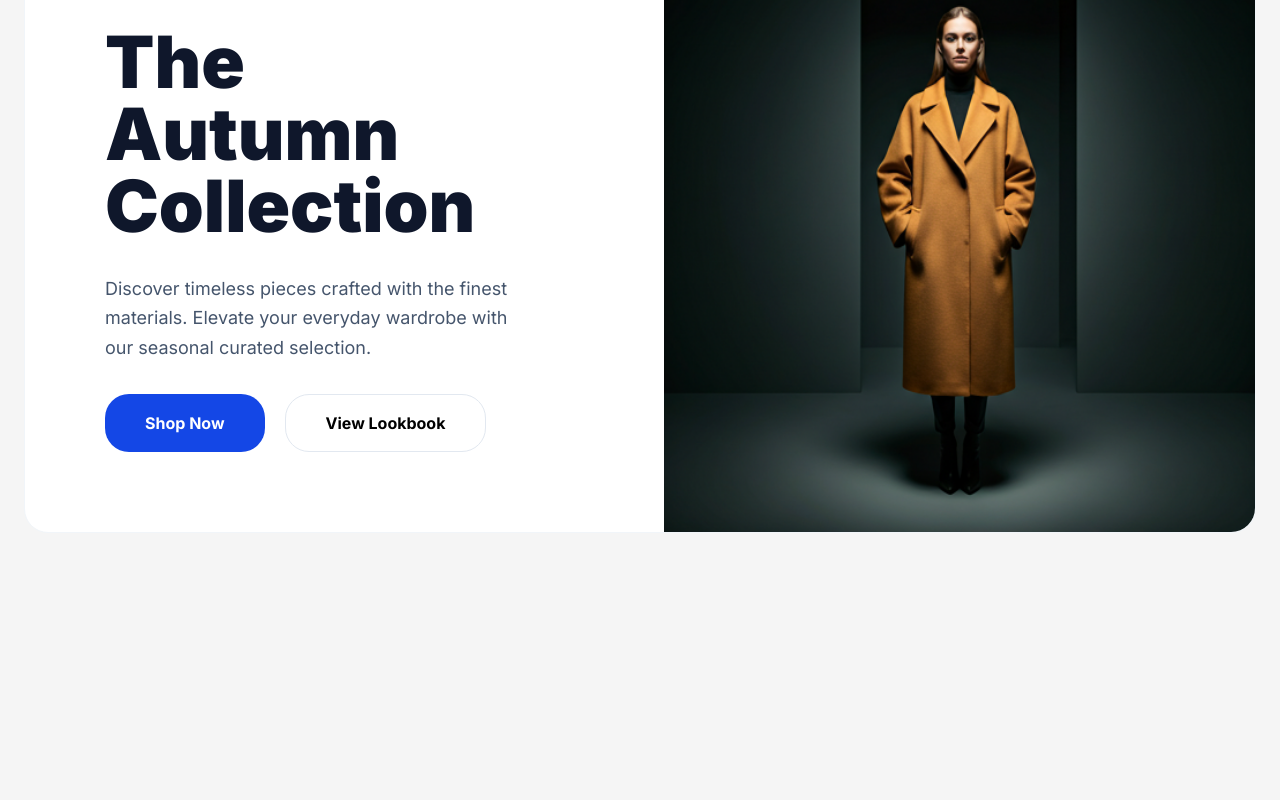
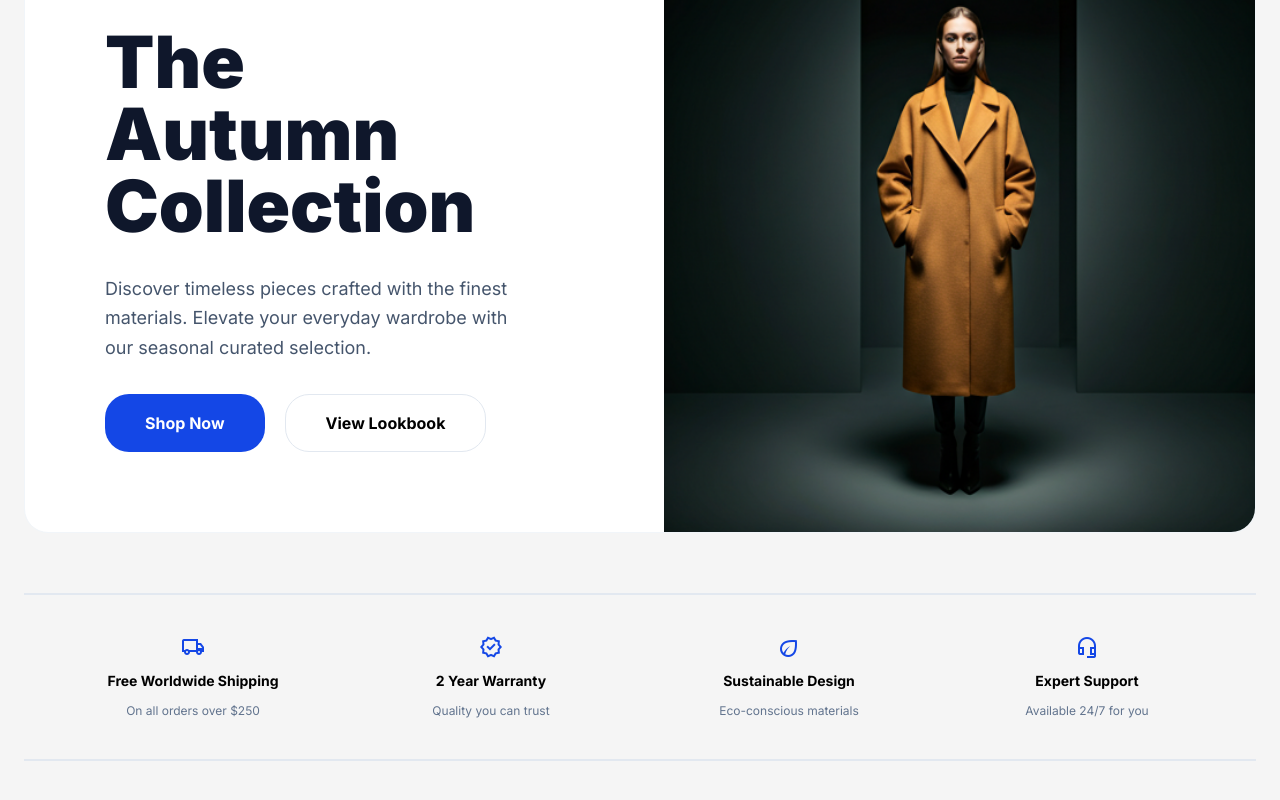
Before and after one commit to Abd2lhakam19/luxery-style, a React (Vite) app: page / in a window 1280 px wide. Shown: the part 264-1064 px from the top of the page. Before the commit the page ends 877 px from the top, so only its background shows below. Built offline with nearby package versions, Linux system fonts and the light colour scheme.

Commit message:
feat: enhance HeroSection with Trust component for showcasing features

```diff
--- a/src/components/HeroSection.jsx
+++ b/src/components/HeroSection.jsx
@@ -1,6 +1,10 @@
+import Icon from "./Icon";
+import Trust from "./Trust";
+
 function HeroSection() {
     return (
         <section className="relative  max-w-7xl  mx-auto px-6 py-20">
+            <div className="pb-5">
                 <div className="grid grid-cols-2 gap-12 bg-white rounded-3xl border border-slate-100 " >
                     <div className="flex flex-col items-start p-20  gap-8">
                         <span className="uppercase text-xs tracking-widest font-bold text-blue-800">new release</span>
@@ -21,6 +25,24 @@ function HeroSection() {
                         <img className="bg-cover bg-center w-full h-full rounded-tr-3xl rounded-br-3xl " src="./src/assets/woman.png" alt="" />
                     </div>
                 </div>
+            </div>
+
+
+            <div className="py-10">
+                <div className="h-0.5 w-full bg-slate-200">
+
+                </div>
+                <div className="grid grid-cols-4 px-5 py-10">
+                    <Trust iconName="local_shipping" title="Free Worldwide Shipping" subTitle="On all orders over $250" />
+                    <Trust iconName="verified" title="2 Year Warranty" subTitle="Quality you can trust" />
+                    <Trust iconName="eco" title="Sustainable Design" subTitle="Eco-conscious materials" />
+                    <Trust iconName="headset_mic" title="Expert Support" subTitle="Available 24/7 for you" />
+
+                </div>
+                 <div className="h-0.5 w-full bg-slate-200"></div>
+
+
+            </div>
         </section>
     );
 }
--- /dev/null
+++ b/src/components/Trust.jsx
@@ -0,0 +1,14 @@
+import Icon from "./Icon";
+function Trust({ iconName, title, subTitle }) {
+    return (
+        <>
+            <div className="flex flex-col text-center items-center gap-3">
+                <Icon name={iconName} className="text-blue-700" />
+                <h3 className="text-sm font-bold">{title}</h3>
+                <h6 className="text-xs text-slate-500">{subTitle}</h6>
+            </div>
+        </>
+    )
+}
+
+export default Trust;
```
Lines whose indentation alone changed are shown as unchanged.
